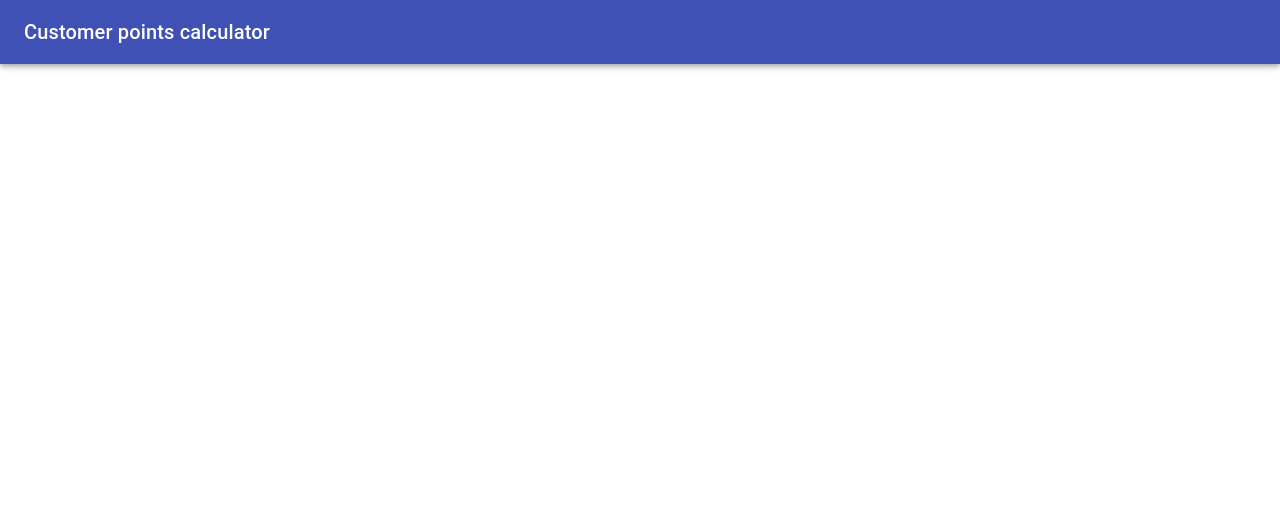
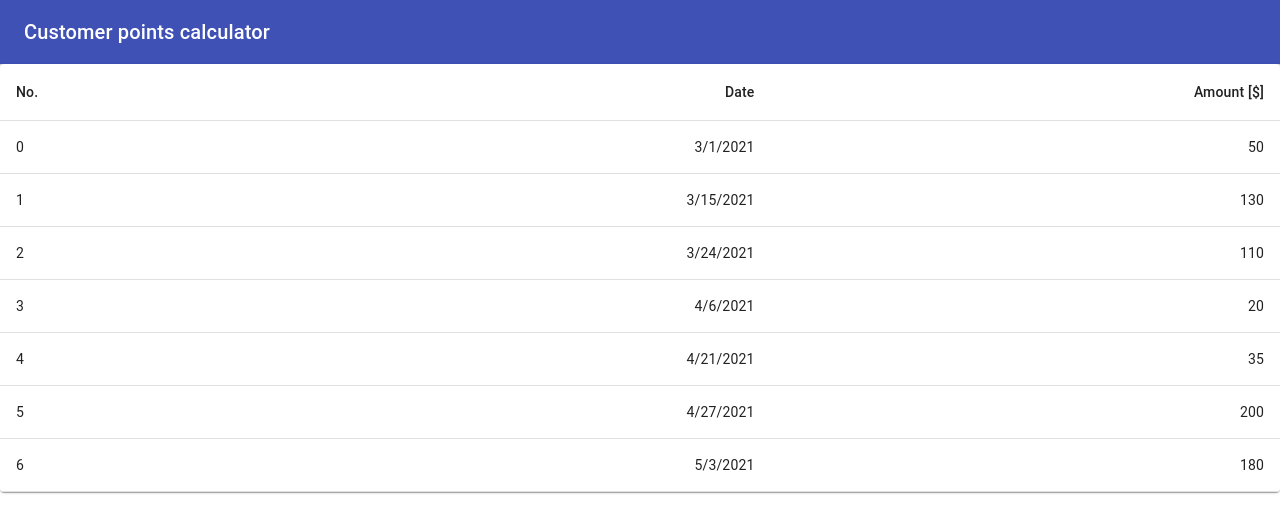
Before and after one commit to kneczaj/rewards-programme-demo, a React (Create React App) app: page / in a window 1280 px wide. Shown: the top 532 px of the page. Built offline with nearby package versions, Linux system fonts and the light colour scheme.

Commit message:
Transactions table

```diff
--- a/src/app.tsx
+++ b/src/app.tsx
@@ -1,17 +1,22 @@
 import React from 'react';
 import './app.css';
 import { AppBar, Toolbar, Typography } from "@material-ui/core";
+import { DataProvider } from "./components/data-provider";
+import { Dashboard } from "./components/dashboard";
 
 export function App() {
   return (
-    <div className="App">
-       <AppBar position="static">
+    <DataProvider>
+      <AppBar position="static">
         <Toolbar>
           <Typography variant="h6">
             Customer points calculator
           </Typography>
         </Toolbar>
       </AppBar>
-    </div>
+      <main>
+        <Dashboard/>
+      </main>
+    </DataProvider>
   );
 }
--- /dev/null
+++ b/src/components/customer-transactions.tsx
@@ -0,0 +1,42 @@
+import React, { useMemo } from "react";
+import { Customer } from "../models/customer";
+import { useData } from "./data-provider";
+import { Paper, Table, TableBody, TableCell, TableContainer, TableHead, TableRow } from "@material-ui/core";
+
+export interface Props {
+  customer: Customer;
+}
+
+export function CustomerTransactions({customer}: Props) {
+  const {getTransactions} = useData();
+  const transactions = useMemo(() => getTransactions(customer.id), [customer, getTransactions]);
+
+  return (
+    <TableContainer component={Paper}>
+      <Table>
+        <TableHead>
+          <TableRow>
+            <TableCell>No.</TableCell>
+            <TableCell align="right">Date</TableCell>
+            <TableCell align="right">Amount [$]</TableCell>
+          </TableRow>
+        </TableHead>
+        <TableBody>
+          {transactions.map((transaction, idx) =>
+            <TableRow key={transaction.id}>
+              <TableCell component="th" scope="row">
+                {idx}
+              </TableCell>
+              <TableCell align={'right'}>
+                {transaction.date.toLocaleString()}
+              </TableCell>
+              <TableCell align={'right'}>
+                {transaction.amount}
+              </TableCell>
+            </TableRow>
+          )}
+        </TableBody>
+      </Table>
+    </TableContainer>
+  )
+}
--- /dev/null
+++ b/src/components/dashboard.tsx
@@ -0,0 +1,8 @@
+import React from "react";
+import { useData } from "./data-provider";
+import { CustomerTransactions } from "./customer-transactions";
+
+export function Dashboard(): JSX.Element {
+  const { customers } = useData();
+  return customers ? <CustomerTransactions customer={customers[0]}/> : <>No customers</>;
+}
--- a/src/components/data-provider.tsx
+++ b/src/components/data-provider.tsx
@@ -1,4 +1,4 @@
-import React, { useMemo } from "react";
+import React, { useCallback, useMemo } from "react";
 import { createContext, createContextHook } from "./context-utils";
 import CUSTOMERS from '../data/customers.json';
 import TRANSACTIONS from '../data/transactions.json';
@@ -9,6 +9,7 @@ import { DateTime } from "luxon";
 export interface ContextProps {
   customers: Customer[];
   transactions: Transaction[];
+  getTransactions: (customerId: Customer['id']) => Transaction[];
 }
 
 export interface Props {
@@ -25,7 +26,10 @@ export function DataProvider({ children }: Props): JSX.Element {
     ...item,
     date: DateTime.fromISO(item.date)
   })), []);
+  const getTransactions = useCallback((customerId: Customer['id']) => {
+    return transactions.filter(item => item.customerId === customerId);
+  }, [transactions])
   return (
-    <DataContext.Provider value={{ customers, transactions }}>{children}</DataContext.Provider>
+    <DataContext.Provider value={{ customers, transactions, getTransactions }}>{children}</DataContext.Provider>
   );
 }
```
